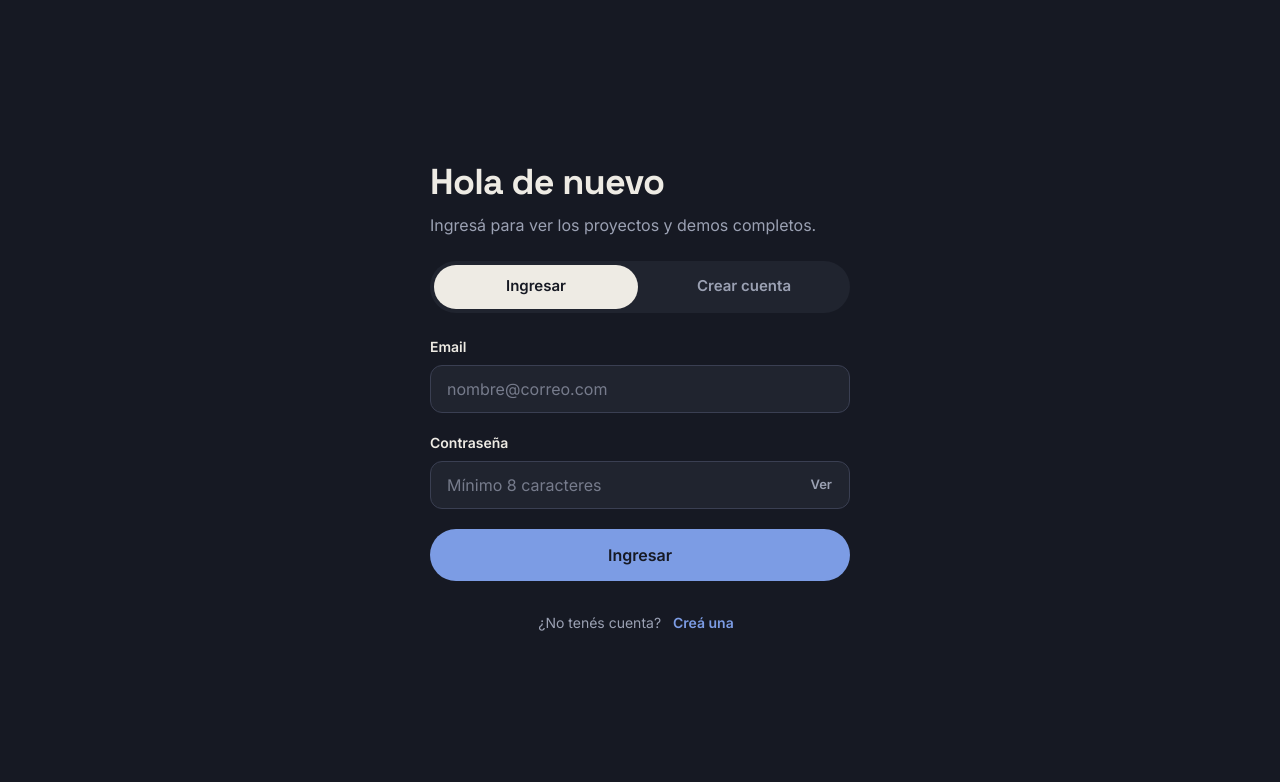
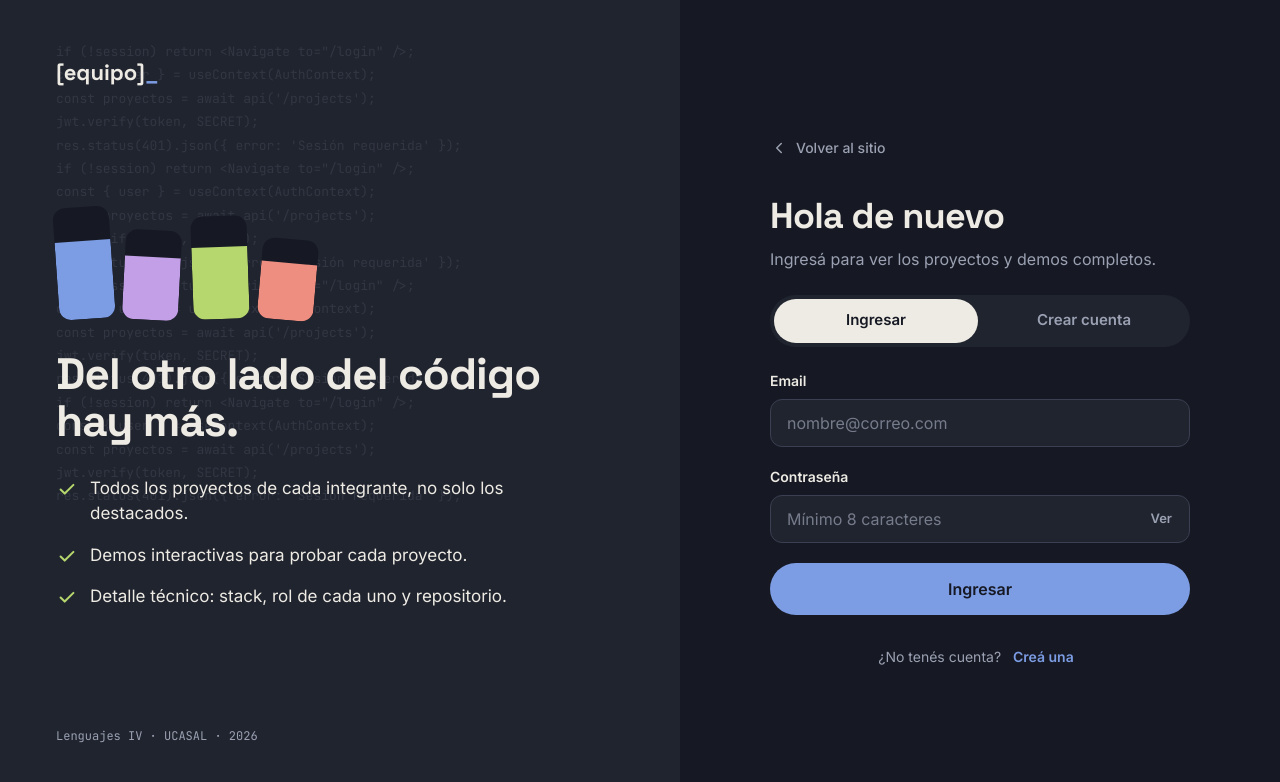
Before and after one commit to Igni207/LenguajesIV, a React (Vite) app in the folder client/: page /login in a window 1280 px wide. Shown: the top 782 px of the page. Built offline with nearby package versions, Linux system fonts and the light colour scheme.

Commit message:
Resuelto conflicto de merge en LoginModal

```diff
--- a/client/src/components/LoginModal.jsx
+++ b/client/src/components/LoginModal.jsx
@@ -17,7 +17,7 @@ export default function LoginModal({ isOpen, onClose, isStandalone = false }) {
 
   const from = location.state?.from?.pathname;
 
-  if (!isOpen) return null;
+  if (!isOpen && !isStandalone) return null;
 
   const handleSubmit = async (e) => {
     e.preventDefault();
@@ -152,14 +152,8 @@ export default function LoginModal({ isOpen, onClose, isStandalone = false }) {
     </div>
   );
 
-  if (isStandalone) {
-    return (
-      <div className="flex min-h-screen items-center justify-center px-4 py-12">
-        {formulario}
-      </div>
-    );
-  }
-
+  if (!isStandalone) {
+    if (!isOpen) return null;
     return (
       <div className="fixed inset-0 z-50 flex items-center justify-center p-4">
         <div aria-hidden="true" onClick={onClose} className="absolute inset-0 bg-tinta/70 backdrop-blur-md" />
@@ -179,3 +173,48 @@ export default function LoginModal({ isOpen, onClose, isStandalone = false }) {
       </div>
     );
   }
+
+  return (
+    <div className="flex min-h-[100svh] bg-tinta">
+      <aside aria-hidden="true" className="relative hidden flex-1 flex-col justify-between overflow-hidden bg-grafito p-14 lg:flex">
+        <pre className="absolute inset-x-0 top-0 m-0 animate-codigo whitespace-pre px-14 py-10 font-mono text-[13px] leading-[1.8] text-niebla/15">
+          {Array(4).fill("if (!session) return <Navigate to=\"/login\" />;\nconst { user } = useContext(AuthContext);\nconst proyectos = await api('/projects');\njwt.verify(token, SECRET);\nres.status(401).json({ error: 'Sesión requerida' });\n").join('')}
+        </pre>
+        <a href="/" className="relative font-display text-[22px] font-bold text-papel no-underline">
+          [equipo]<span className="text-fexx">_</span>
+        </a>
+        <div className="relative flex max-w-[520px] flex-col gap-8">
+          <div className="flex h-28 items-end gap-3">
+            {['#7C9CE4', '#C29FE6', '#B6D76E', '#EE8E80'].map((c, i) => (
+              <div key={c} className="flex w-14 items-end overflow-hidden rounded-xl bg-tinta" style={{ height: `${[100, 80, 92, 72][i]}%`, rotate: `${[-4, 3, -2, 5][i]}deg` }}>
+                <div className="h-[70%] w-full" style={{ background: c }} />
+              </div>
+            ))}
+          </div>
+          <h2 className="m-0 text-[44px] leading-[1.05]">Del otro lado del código hay más.</h2>
+          <ul className="m-0 flex list-none flex-col gap-4 p-0 text-[17px]">
+            {[
+              'Todos los proyectos de cada integrante, no solo los destacados.',
+              'Demos interactivas para probar cada proyecto.',
+              'Detalle técnico: stack, rol de cada uno y repositorio.',
+            ].map((t) => (
+              <li key={t} className="flex items-start gap-3">
+                <svg width="22" height="22" viewBox="0 0 24 24" fill="none" stroke="#B6D76E" strokeWidth="2.2" strokeLinecap="round" strokeLinejoin="round" className="mt-0.5 shrink-0"><path d="M5 12.5l4.5 4.5L19 7.5" /></svg>
+                {t}
+              </li>
+            ))}
+          </ul>
+        </div>
+        <span className="relative font-mono text-xs text-niebla">Lenguajes IV · UCASAL · 2026</span>
+      </aside>
+
+      <main className="flex flex-1 flex-col items-center justify-center gap-6 px-4 py-10">
+        <a href="/" className="flex min-h-11 w-full max-w-[420px] items-center gap-2 text-sm font-medium text-niebla no-underline hover:text-papel">
+          <svg width="18" height="18" viewBox="0 0 24 24" fill="none" stroke="currentColor" strokeWidth="2" strokeLinecap="round" strokeLinejoin="round" aria-hidden="true"><path d="M15 6l-6 6 6 6" /></svg>
+          Volver al sitio
+        </a>
+        {formulario}
+      </main>
+    </div>
+  );
+}
```
Lines whose indentation alone changed are shown as unchanged.
